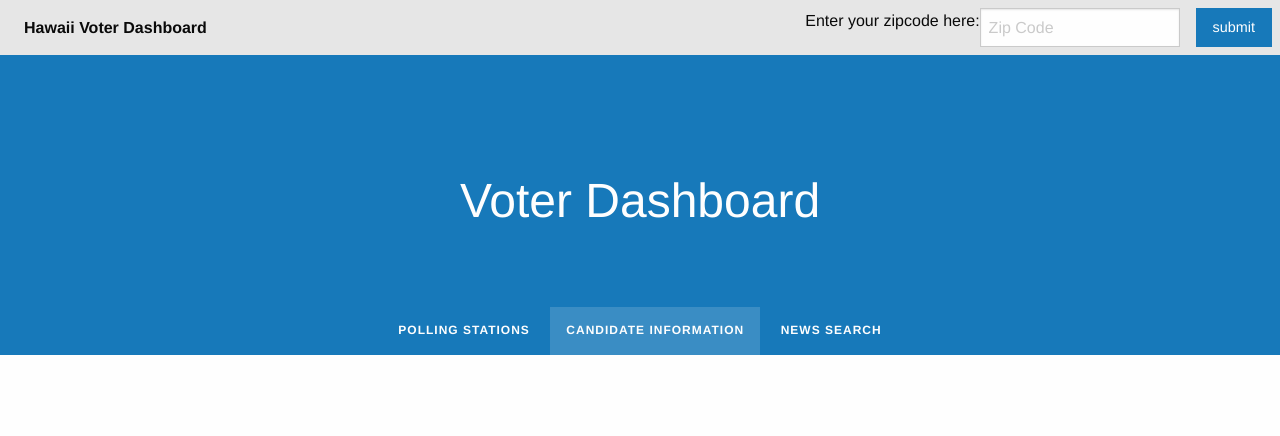
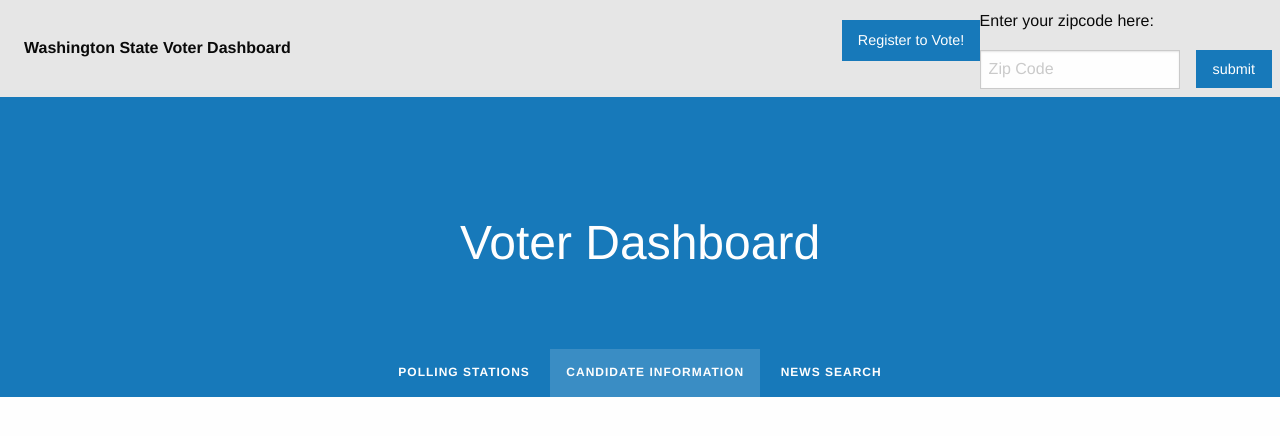
Before and after one commit to ctp7313/wa_voting_dashboard, a plain HTML site: page index.html in a window 1280 px wide. Drawn offline with nearby package versions, Linux system fonts and the light colour scheme.

Commit message:
updated some design things on home page

```diff
--- a/index.html
+++ b/index.html
@@ -6,6 +6,7 @@
         <meta http-equiv="X-UA-Compatible" content="ie=edge" />
 
         <link rel="stylesheet" href="https://cdn.jsdelivr.net/npm/foundation-sites@6.6.3/dist/css/foundation.min.css" integrity="sha256-ogmFxjqiTMnZhxCqVmcqTvjfe1Y/ec4WaRj/aQPvn+I=" crossorigin="anonymous">
+        <link href="https://fonts.googleapis.com/css2?family=Epilogue:ital,wght@0,400;0,700;1,400;1,700&family=Playfair+Display+SC:wght@400;700&display=swap" rel="stylesheet">
         <link rel="stylesheet" href="style.css">
 
         <title>Working Code for Voter Dashboard</title>
@@ -16,20 +17,23 @@
         <nav class="top-bar">
             <div class="top-bar-left">
               <ul class="dropdown menu" data-dropdown-menu>
-                <li class="menu-text">Hawaii Voter Dashboard</li>
+                <li class="menu-text">Washington State Voter Dashboard</li>
               </ul>
             </div>
+            <div class="top-bar-center">
+              <a href="https://www.sos.wa.gov/elections/register.aspx" target="_blank"><button type="button" class="button">Register to Vote!</button></a>
+            </div>
             <div class="top-bar-right">
+              <p>Enter your zipcode here: </p>
               <ul class="menu">
-                <li>Enter your zipcode here: </li>
                 <li><input type="search" placeholder="Zip Code"></li>
-                <li><button type="button" class="button">submit</button></li>
+                <li><button type="button" class="button" id="submit">submit</button></li>
               </ul>
             </div>
         </nav>
 
         <header class="subnav-hero-section">
-            <h1 class="subnav-hero-headline">Voter Dashboard</h1>
+          <h1 class="subnav-hero-headline">Voter Dashboard</h1>
             <ul class="subnav-hero-subnav">
               <li><a href="#">Polling Stations</a></li>
               <li><a href="#" class="is-active">Candidate Information</a></li>
@@ -37,6 +41,12 @@
             </ul>
         </header>
 
+        <section>
+          <div class="row">
+
+          </div>
+        </section>
+
     </body>
 
 </html>
```
